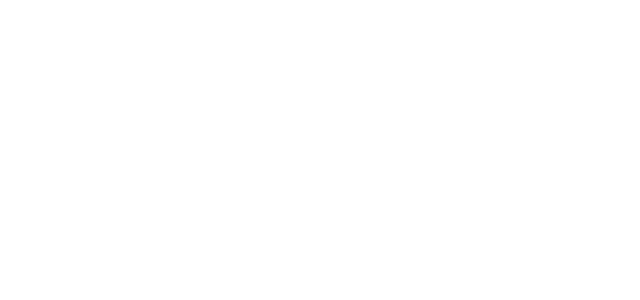
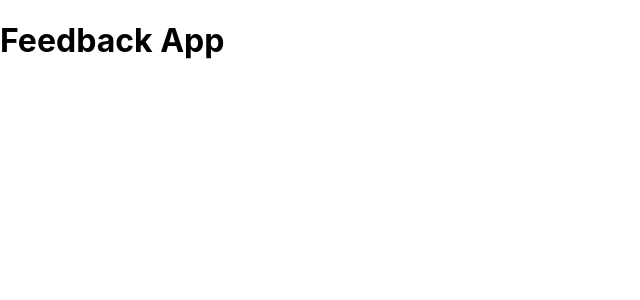
Before and after one commit to Katharinaad/goit-react-hw-02-feedback, a React (Create React App) app: page / in a window 1280 px wide. Shown: the top 300 px of the page, without its empty margins (0-640 px from the left). Built offline with nearby package versions, Linux system fonts and the light colour scheme.

Commit message:
Update App.jsx

```diff
--- a/src/components/App.jsx
+++ b/src/components/App.jsx
@@ -16,6 +16,10 @@
   };
 
   render() {
-    return <div></div>;
+    return (
+      <div>
+        <h1>Feedback App</h1>
+      </div>
+    );
   }
 }
```
